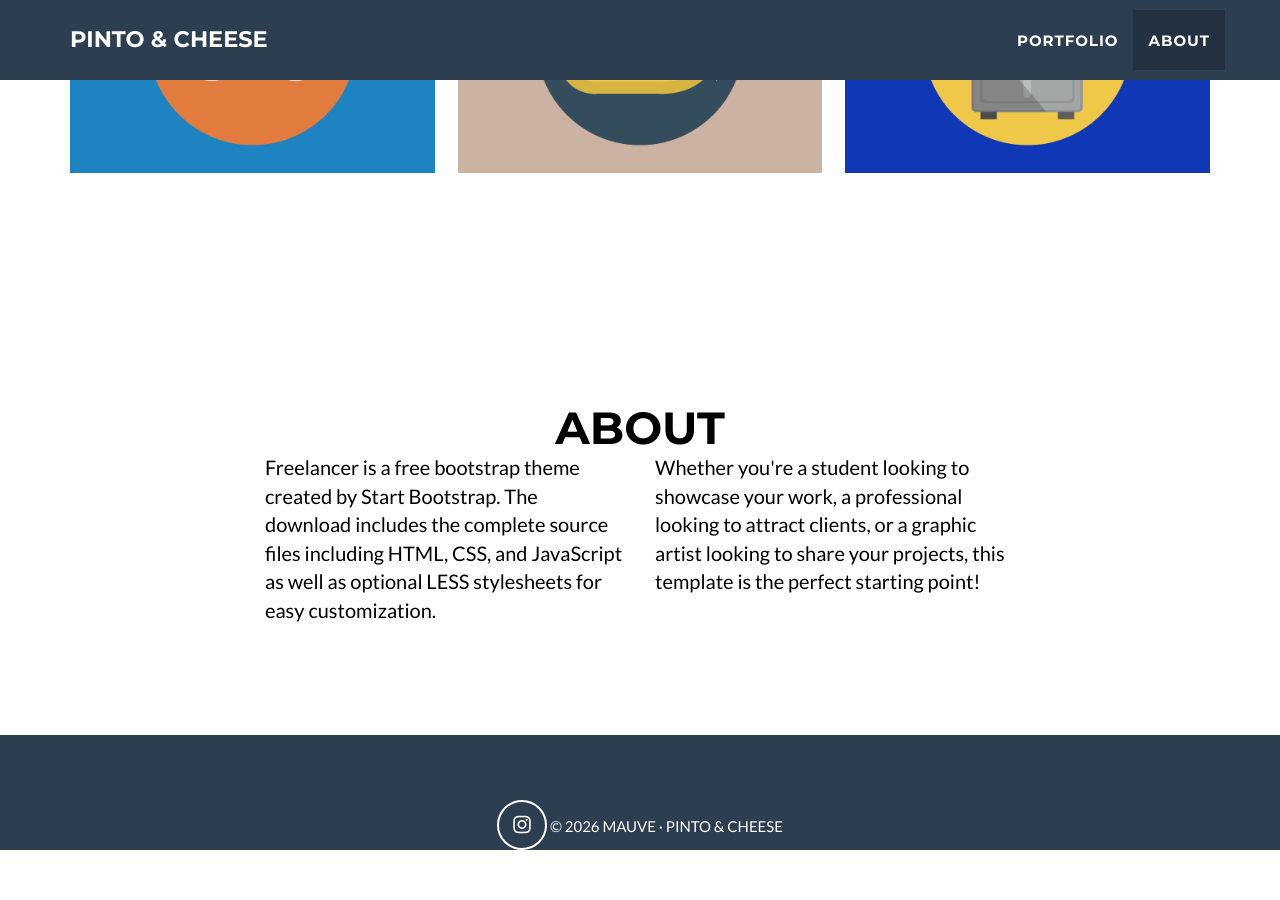
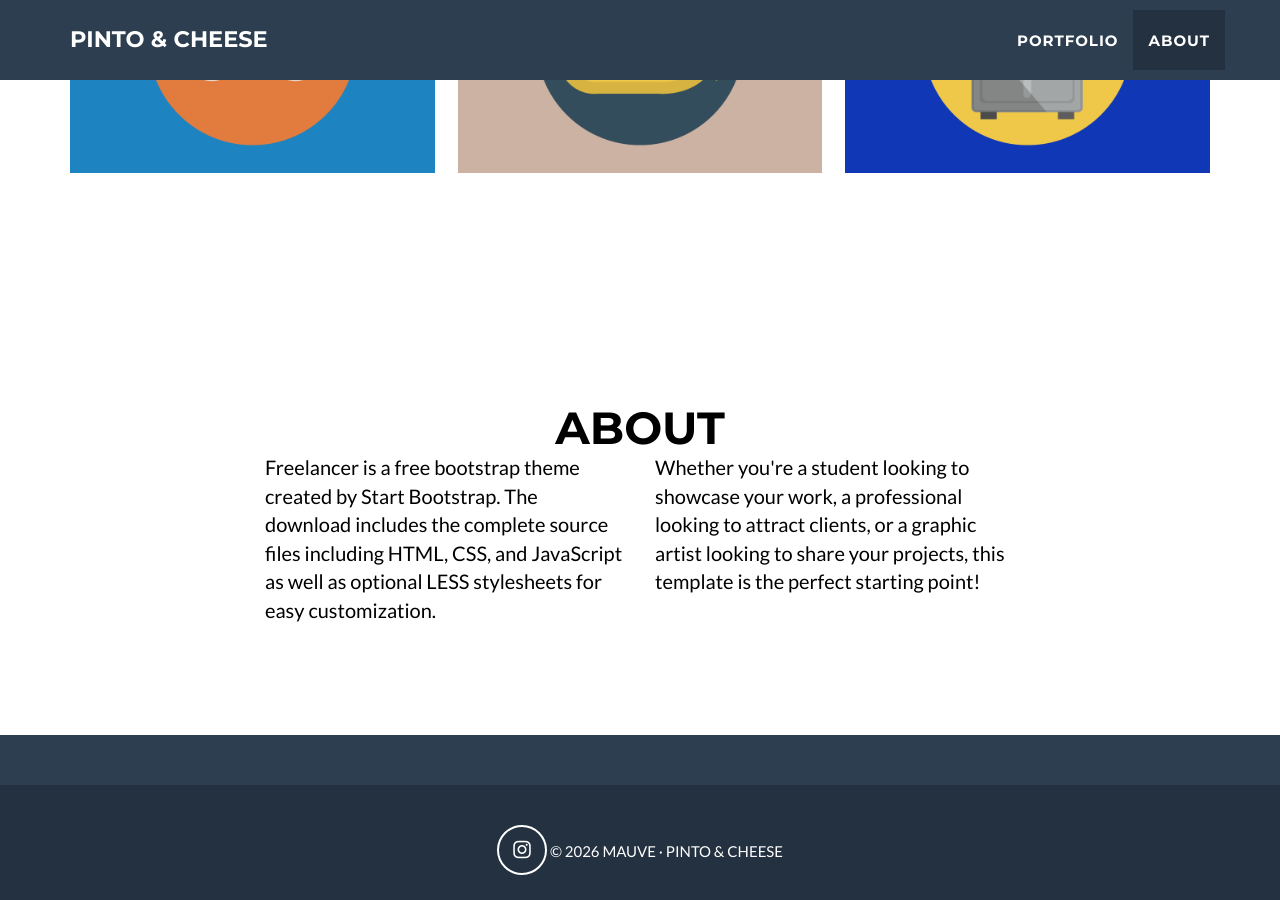
Before and after one commit to pintocheese/pintocheese.github.io, a Jekyll site: the page built from _posts/2014-07-18-project-1.markdown, in a window 1280 px wide and 900 px high, scrolled down 2606 px. Built offline with Jekyll 4.4.1, drawn with Linux system fonts in a browser that asks for light colours; before the commit the page ends 3456 px from its top, so only the background shows below that.

Commit message:
Update footer.html

```diff
--- a/_includes/footer.html
+++ b/_includes/footer.html
@@ -1,14 +1,29 @@
-<footer class="footer text-center">
+<!-- Footer -->
+<footer class="text-center">
   <div class="footer-above">
     <div class="container">
-      <div class="footer-line">
-        <a href="https://instagram.com/pinchee_official" class="btn-social btn-outline">
-          <i class="fa-brands fa-instagram"></i>
-        </a>
-        <span class="footer-text">
+      <div class="row">
+
+      </div>
+    </div>
+  </div>
+  <div class="footer-below">
+    <div class="container">
+      <div class="row">
+        <div class="col-lg-12">
+          <a href="https://instagram.com/pinchee_official" class="btn-social btn-outline">
+            <i class="fa-brands fa-instagram"></i>
+          </a>
           © {{ site.time | date: '%Y' }} MAUVE · PINTO & CHEESE
-        </span>
+        </div>
       </div>
     </div>
   </div>
 </footer>
+
+<!-- Scroll to Top Button (Only visible on small and extra-small screen sizes) -->
+<div class="scroll-top page-scroll visible-xs visible-sm">
+  <a class="btn btn-primary" href="#page-top">
+    <i class="fa fa-chevron-up"></i>
+  </a>
+</div>
```
